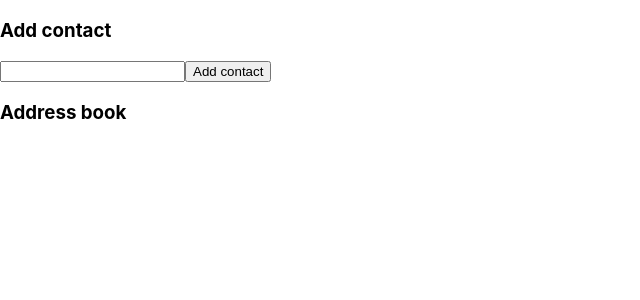
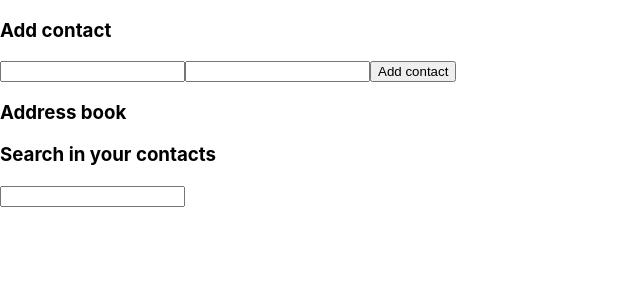
Before and after one commit to DawidCzyzewski/goit-react-hw-02-phonebook, a React (Create React App) app: page / in a window 1280 px wide. Shown: the top 300 px of the page, without its empty margins (0-640 px from the left). Built offline with nearby package versions, Linux system fonts and the light colour scheme.

Commit message:
feat/ first working ver

```diff
--- a/package.json
+++ b/package.json
@@ -8,6 +8,7 @@
     "@testing-library/react": "^12.1.4",
     "@testing-library/user-event": "^13.5.0",
     "nanoid": "^4.0.1",
+    "notiflix": "^3.2.6",
     "react": "^18.1.0",
     "react-dom": "^18.1.0",
     "react-scripts": "5.0.1",
--- a/src/components/App.jsx
+++ b/src/components/App.jsx
@@ -1,10 +1,13 @@
 import { Component } from 'react';
 import { Section } from './Section/Section';
 import { Form } from './Form/Form';
+import { Filter } from './Filter/Filter';
+import { Contacts } from './Contacts/Contacts';
 
 export class App extends Component {
   state = {
     contacts: [],
+    filter: '',
   };
 
   handleSubmit = contact => {
@@ -23,18 +26,37 @@ export class App extends Component {
     }));
   };
 
+  filterSearch = elem => this.setState({ filter: elem });
+
+  deleteObj = obj => {
+    const objectToDelete = this.state.contacts.find(
+      ({ id }) => id === obj
+    ).name;
+    this.setState(prevState => ({
+      contacts: prevState.contacts.filter(contact => contact.id !== obj),
+    }));
+    Notify.success(`${this.objectToDelete} was deleted.`);
+  };
+
   render() {
-    const { contacts } = this.state;
+    const { contacts, filter } = this.state;
 
     return (
       <>
         <Section title="Add contact">
-          <Form
-            contacts={this.state.contacts}
-            handleSubmit={this.handleSubmit}
-          ></Form>
+          <Form contacts={contacts} handleSubmit={this.handleSubmit}></Form>
         </Section>
-        <Section title="Address book"></Section>
+        <Section title="Address book">
+          <Filter onChange={this.filterSearch}></Filter>
+          <Contacts
+            contacts={contacts}
+            filter={filter}
+            remove={this.deleteObj}
+          ></Contacts>
+
+          {/* {console.log(contacts)} */}
+          {/* {this.filter(contacts)} */}
+        </Section>
       </>
     );
   }
--- /dev/null
+++ b/src/components/Contacts/Contacts.jsx
@@ -0,0 +1,36 @@
+import { Component } from 'react';
+
+export class Contacts extends Component {
+  render() {
+    // console.log(this.props);
+    const { contacts, remove, filter } = this.props;
+
+    return (
+      <>
+        <ul>
+          {contacts.map(contact => {
+            if (contact.name.toLowerCase().includes(filter.toLowerCase())) {
+              return (
+                <>
+                  <li key={contact.id}>
+                    {contact.name}: {contact.number}
+                  </li>
+                  <button
+                    key={contact.id}
+                    type="button"
+                    onClick={() => {
+                      console.log(contact.id);
+                      remove(contact.id);
+                    }}
+                  >
+                    Delete contact
+                  </button>
+                </>
+              );
+            }
+          })}
+        </ul>
+      </>
+    );
+  }
+}
--- /dev/null
+++ b/src/components/Filter/Filter.jsx
@@ -0,0 +1,21 @@
+import { Component } from 'react';
+
+export class Filter extends Component {
+  searchContact = e => {
+    // console.log(e.target.value);
+    this.props.onChange(e.target.value);
+  };
+  render() {
+    return (
+      <>
+        <h3>Search in your contacts</h3>
+        <input
+          type="text"
+          name="filter"
+          title="filter"
+          onChange={this.searchContact}
+        ></input>
+      </>
+    );
+  }
+}
--- a/src/components/Form/Form.jsx
+++ b/src/components/Form/Form.jsx
@@ -1,12 +1,10 @@
 import { Component } from 'react';
-import PropTypes from 'prop-types';
 import { nanoid } from 'nanoid';
-import userEvent from '@testing-library/user-event';
 
 export class Form extends Component {
   state = {
     name: '',
-    // number: '',
+    number: '',
   };
 
   // Function to catch every change
@@ -65,6 +63,15 @@ export class Form extends Component {
             value={name}
             required
           />
+          <input
+            type="num"
+            name="number"
+            pattern="\+?\d{1,4}?[-.\s]?\(?\d{1,3}?\)?[-.\s]?\d{1,4}[-.\s]?\d{1,4}[-.\s]?\d{1,9}"
+            title="Phone number must be digits and can contain spaces, dashes, parentheses and can start with +"
+            onChange={this.handleChange}
+            value={this.state.number}
+            required
+          />
           <button type="submit" onClick={this.onSubmit}>
             Add contact
           </button>
```
Also changed, not shown: src/components/DeleteContact/DeleteContact.jsx (added, +23 -0 lines), 1 other file (tests, documents, lock files or other folders).
